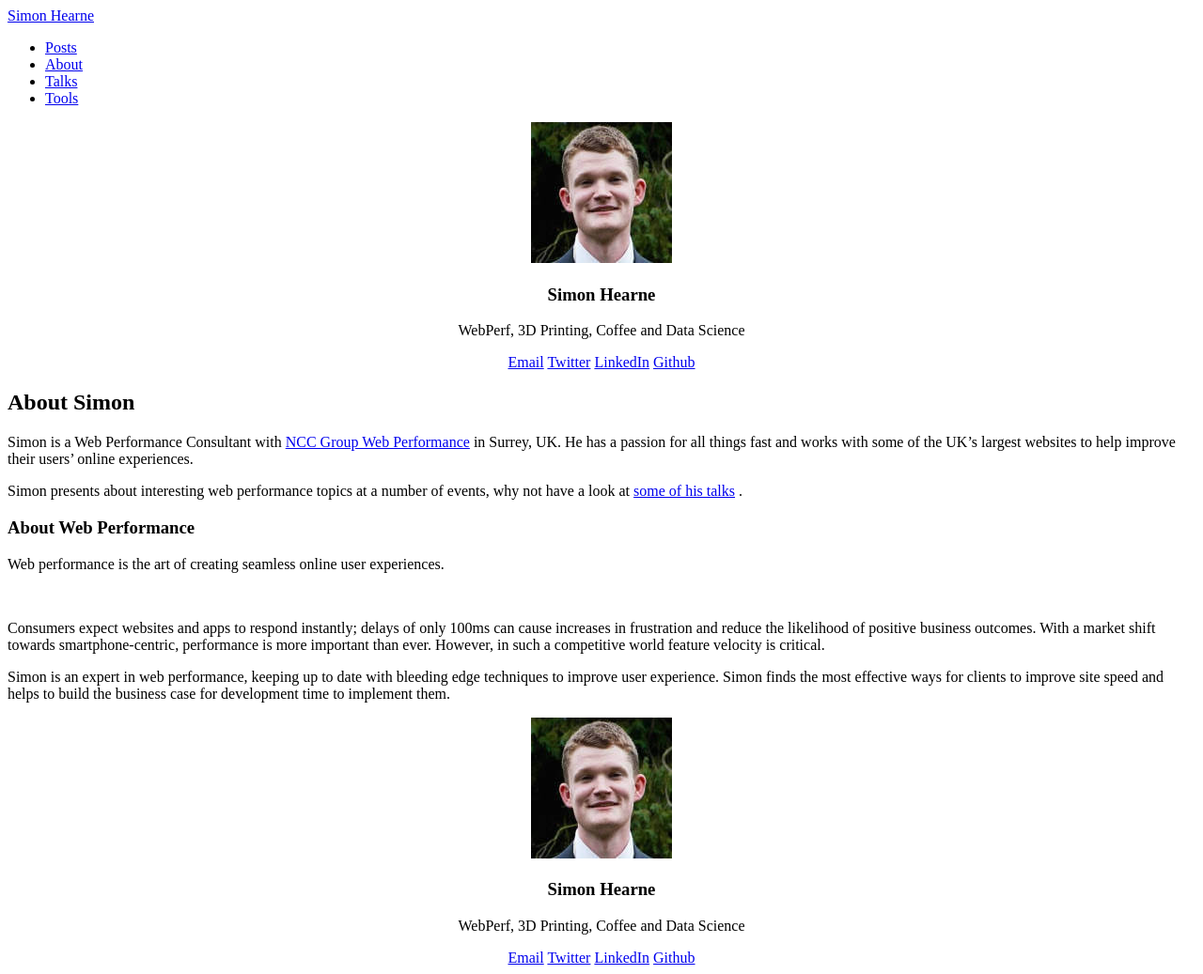
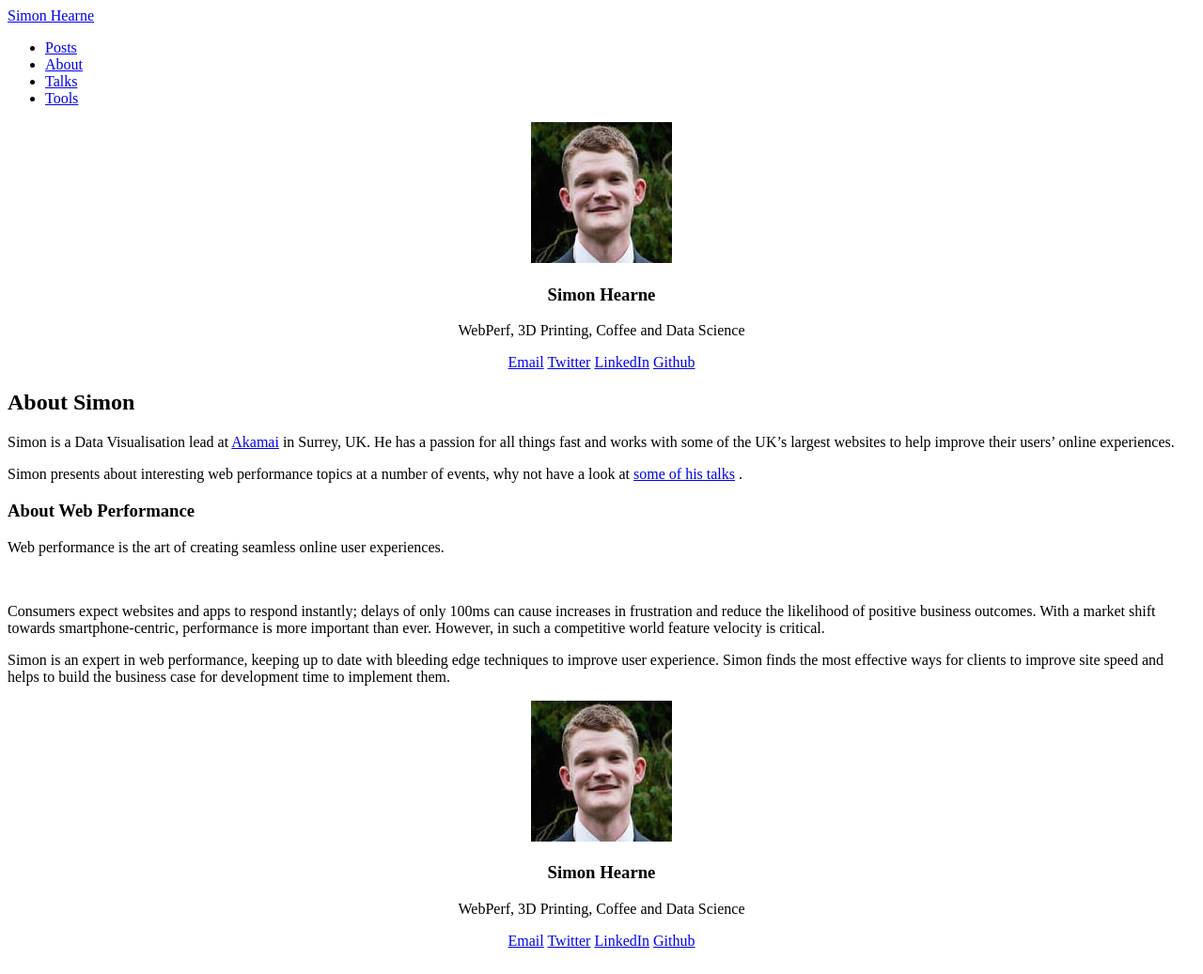
Before and after one commit to simonhearne/webperfninja, a Jekyll site: the page built from about/index.md, in a window 1280 px wide. Shown: the whole page at 94% size. Built offline with Jekyll 4.4.1, drawn with Linux system fonts in a browser that asks for light colours.

Commit message:
ncc -> soasta

```diff
--- a/about/index.md
+++ b/about/index.md
@@ -8,7 +8,7 @@ comments: false
 share: false
 ---
 
-Simon is a Web Performance Consultant with [NCC Group Web Performance](https://www.nccgroup.com/en/our-services/website-performance/) in Surrey, UK.
+Simon is a Data Visualisation lead at [Akamai](https://www.soasta.com) in Surrey, UK.
 He has a passion for all things fast and works with some of the UK's largest websites to help improve their users' online experiences.
 
 Simon presents about interesting web performance topics at a number of events, why not have a look at [some of his talks](/talks) .
```
